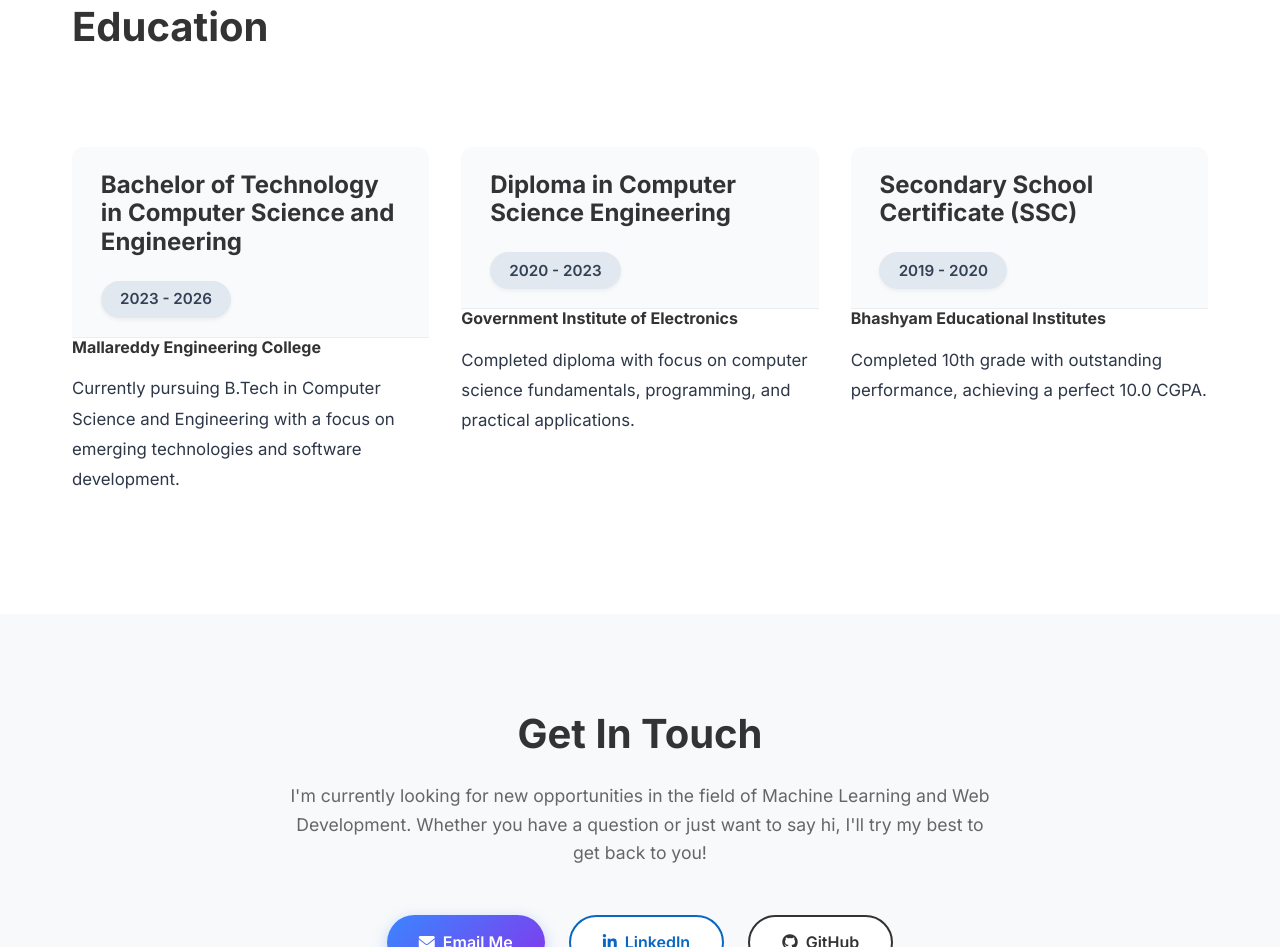
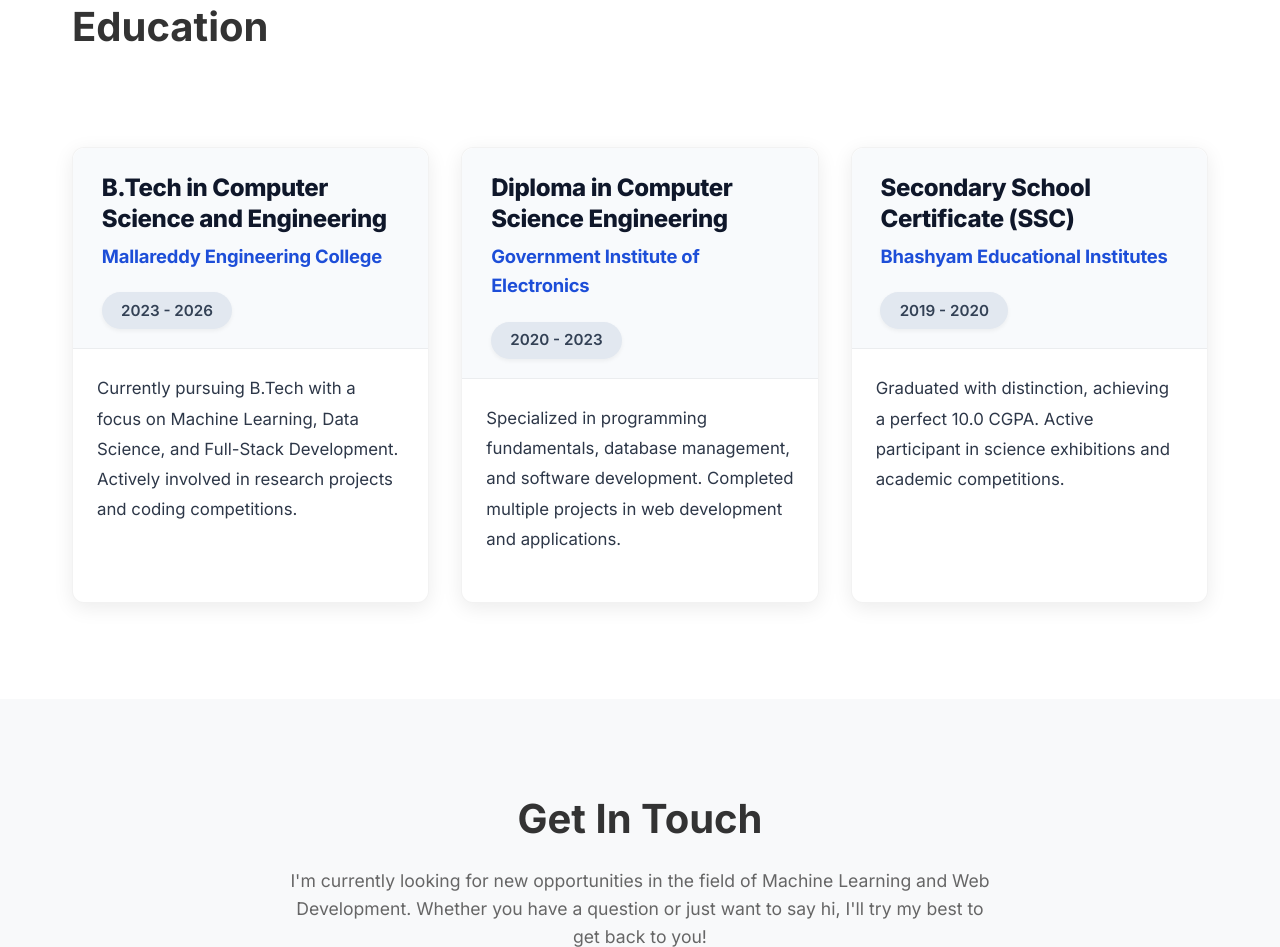
Before and after one commit to rohini070/rohini070.github.io, a plain HTML site: page index.html in a window 1280 px wide. Shown: the part 4681-5628 px from the top of the page. Drawn offline with Linux system fonts and the light colour scheme.

Commit message:
Update education section with improved layout and content

```diff
--- a/index.html
+++ b/index.html
@@ -244,31 +244,37 @@
         <div class="container">
             <h2 class="section-title">Education</h2>
             <div class="education-grid">
-                <div class="education-item">
+                <div class="education-card">
                     <div class="education-header">
-                        <h3>Bachelor of Technology in Computer Science and Engineering</h3>
+                        <h3 class="education-degree">B.Tech in Computer Science and Engineering</h3>
+                        <span class="education-school">Mallareddy Engineering College</span>
                         <span class="education-date">2023 - 2026</span>
                     </div>
-                    <h4 class="education-institution">Mallareddy Engineering College</h4>
-                    <p class="education-description">Currently pursuing B.Tech in Computer Science and Engineering with a focus on emerging technologies and software development.</p>
+                    <div class="education-details">
+                        <p class="education-description">Currently pursuing B.Tech with a focus on Machine Learning, Data Science, and Full-Stack Development. Actively involved in research projects and coding competitions.</p>
+                    </div>
                 </div>
 
-                <div class="education-item">
+                <div class="education-card">
                     <div class="education-header">
-                        <h3>Diploma in Computer Science Engineering</h3>
+                        <h3 class="education-degree">Diploma in Computer Science Engineering</h3>
+                        <span class="education-school">Government Institute of Electronics</span>
                         <span class="education-date">2020 - 2023</span>
                     </div>
-                    <h4 class="education-institution">Government Institute of Electronics</h4>
-                    <p class="education-description">Completed diploma with focus on computer science fundamentals, programming, and practical applications.</p>
+                    <div class="education-details">
+                        <p class="education-description">Specialized in programming fundamentals, database management, and software development. Completed multiple projects in web development and applications.</p>
+                    </div>
                 </div>
 
-                <div class="education-item">
+                <div class="education-card">
                     <div class="education-header">
-                        <h3>Secondary School Certificate (SSC)</h3>
+                        <h3 class="education-degree">Secondary School Certificate (SSC)</h3>
+                        <span class="education-school">Bhashyam Educational Institutes</span>
                         <span class="education-date">2019 - 2020</span>
                     </div>
-                    <h4 class="education-institution">Bhashyam Educational Institutes</h4>
-                    <p class="education-description">Completed 10th grade with outstanding performance, achieving a perfect 10.0 CGPA.</p>
+                    <div class="education-details">
+                        <p class="education-description">Graduated with distinction, achieving a perfect 10.0 CGPA. Active participant in science exhibitions and academic competitions.</p>
+                    </div>
                 </div>
         </div>
     </section>
```
